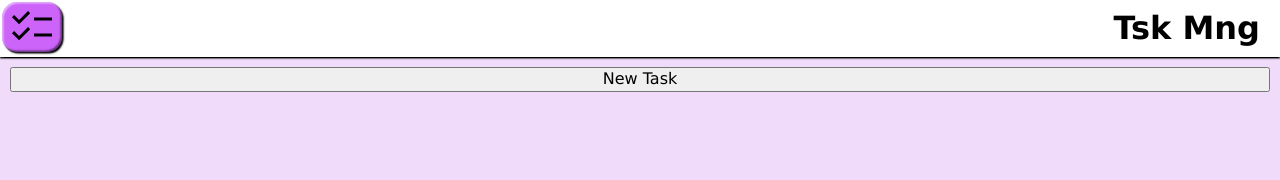
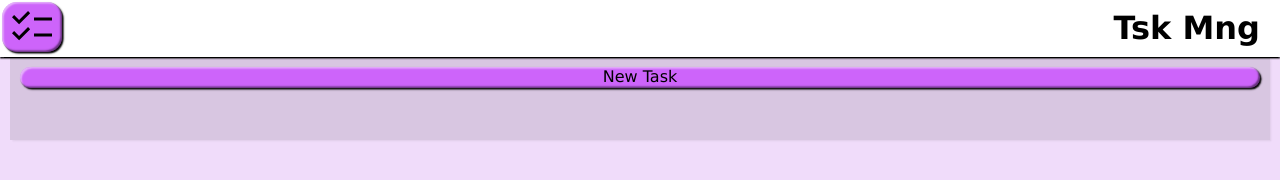
Before and after one commit to LBirkinshaw-Doyle/task-manager, a website built with webpack: page src/index.html in a window 1280 px wide. Both pictures are taken after a click on the button 32 px from the left and 27 px from the top of the page. Built offline with nearby package versions, Linux system fonts and the light colour scheme.

Commit message:
add task list transition animation nad basic styling

```diff
--- a/src/style.css
+++ b/src/style.css
@@ -6,12 +6,14 @@ body{
     font-family: 'Lucida Sans', 'Lucida Sans Regular', 'Lucida Grande', 'Lucida Sans Unicode', Geneva, Verdana, sans-serif;
 }
 header{
+    position: relative;
+    z-index: 1;
     display: flex;
     flex-direction: row;
     justify-content: space-between;
     align-items: center;
     background-color: rgb(255, 255, 255);
-    box-shadow: 0 0.1rem 0.1rem ;
+    box-shadow: 0 0.1rem 0.1rem;
 }
 nav{
     flex: 1 1 10vw;
@@ -36,13 +38,36 @@ nav>button:active{
 #title-container>h1{
     margin: 0;
 }
+@keyframes top-slide{
+    from {
+        transform: translateY(-200px);
+    }
+    to {
+        transform: translateY(0px);
+    }
+}
 #task-list-container{
+    position: relative;
+    z-index: 0;
+    animation-duration: 0.5s;
+    animation-name: top-slide;
     display: none;
     flex-direction: column;
     gap: 10px;
-    padding: 10px;
+    margin: 0 10px 10px 10px;
+    background-color: rgba(0, 0, 0, 0.1);
+    box-shadow: 0.1rem 0.1rem 0.1rem rgba(0, 0, 0, 0.05);
 }
-
+#add-task-button{
+    background-color: rgb(205, 100, 250);
+    border-radius: 15px;
+    border: none;
+    margin: 10px;
+    box-shadow: 0.1rem 0.1rem 0.1rem, inset -0.1rem -0.1rem 0.1rem rgba(0, 0, 0, 0.5), inset 0.1rem 0.1rem 0.1rem rgba(255, 255, 255, 0.5);
+}
+#add-task-button:active{
+    box-shadow: inset 0.1rem 0.1rem 0.1rem rgba(0, 0, 0, 0.5), inset -0.1rem -0.1rem 0.1rem rgba(255, 255, 255, 0.5);
+}
 #tree-image{
     display: block;
     background-image: url("./media/icons/checklist.svg");
```
